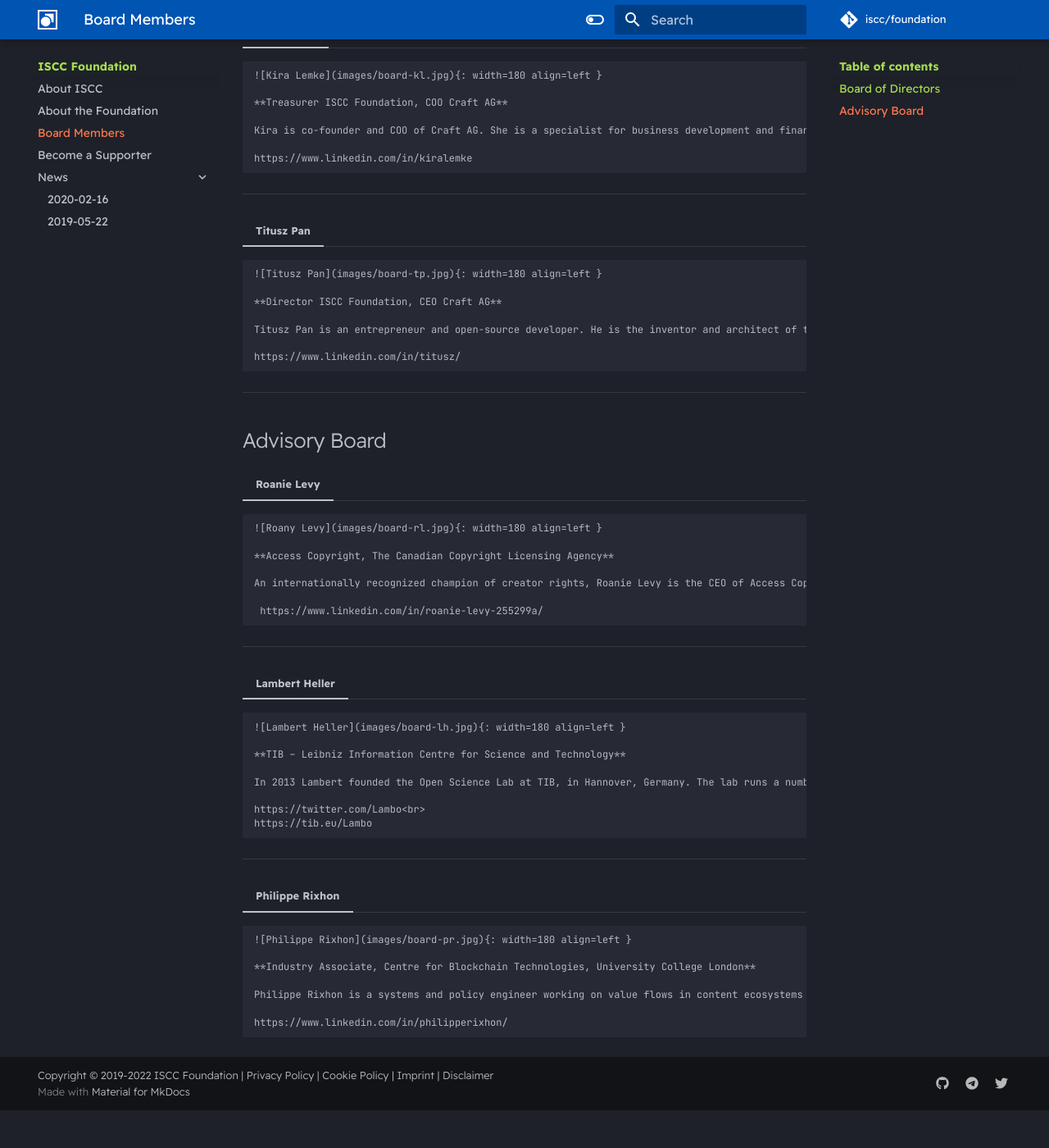
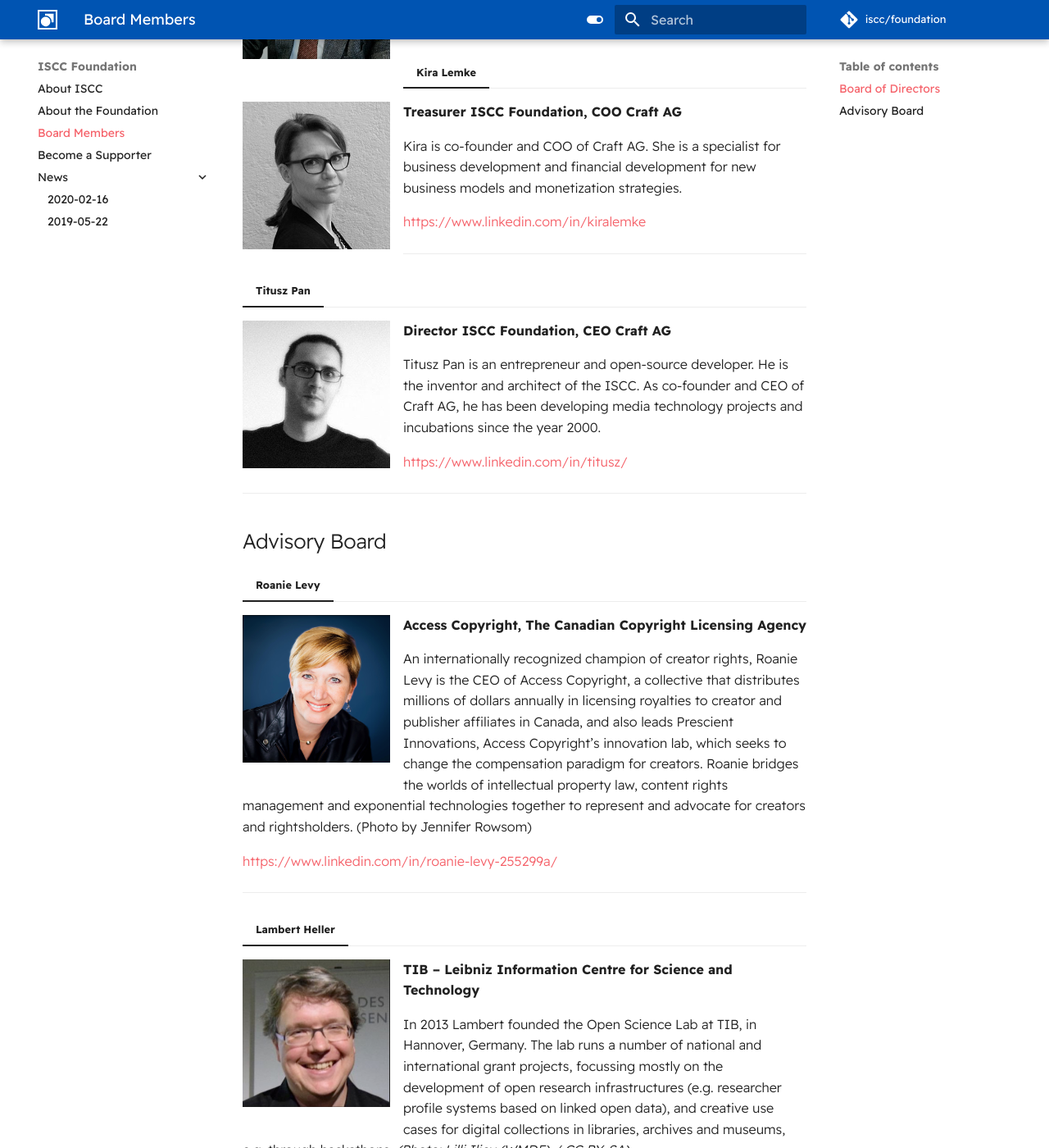
Before and after one commit to iscc/foundation, an MkDocs documentation site: the page built from docs/board.md, in a window 1280 px wide and 1400 px high, scrolled down 455 px. Shown: the whole window at 82% size. Built offline with MkDocs 1.6.1 and Material for MkDocs 9.7.7, drawn with Linux system fonts in a browser that asks for light colours; comment, search, counter and statistics services are not loaded; before the commit the page ends 1809 px from its top, so only the background shows below that; some of the changed text lies outside the part shown.

Commit message:
Fix update regressions.

````diff
--- a/docs/board.md
+++ b/docs/board.md
@@ -4,43 +4,41 @@
 
 === "Sebastian Posth"
 
-```
-![Sebastian Posth](images/board-sp.jpg){: width=180 align=left }
+![Sebastian Posth](images/board-sp.jpg){ width=180 align=left }
 
 **CEO of Posth Werk BV, Chairman of the Board of the ISCC Foundation**
 
-Sebastian is an entrepreneur and consultant in the media industries with a focus on digital innovation and decentralized ledger technology. *(Photo: [Private](https://posth.me/about-me/))*
+Sebastian is an entrepreneur and consultant in the media industries with a focus on digital
+innovation and decentralized ledger technology. *(Photo: [Private](https://posth.me/about-me/))*
 
 https://www.linkedin.com/in/posth/
-```
 
 <hr>
 
 === "Kira Lemke"
 
-```
 ![Kira Lemke](images/board-kl.jpg){: width=180 align=left }
 
 **Treasurer ISCC Foundation, COO Craft AG**
 
-Kira is co-founder and COO of Craft AG. She is a specialist for business development and financial development for new business models and monetization strategies.
+Kira is co-founder and COO of Craft AG. She is a specialist for business development and financial
+development for new business models and monetization strategies.
 
 https://www.linkedin.com/in/kiralemke
-```
 
 <hr>
 
 === "Titusz Pan"
 
-```
 ![Titusz Pan](images/board-tp.jpg){: width=180 align=left }
 
 **Director ISCC Foundation, CEO Craft AG**
 
-Titusz Pan is an entrepreneur and open-source developer. He is the inventor and architect of the ISCC. As co-founder and CEO of Craft AG, he has been developing media technology projects and incubations since the year 2000.
+Titusz Pan is an entrepreneur and open-source developer. He is the inventor and architect of the
+ISCC. As co-founder and CEO of Craft AG, he has been developing media technology projects and
+incubations since the year 2000.
 
 https://www.linkedin.com/in/titusz/
-```
 
 <hr>
 
@@ -48,41 +46,45 @@
 
 === "Roanie Levy"
 
-```
 ![Roany Levy](images/board-rl.jpg){: width=180 align=left }
 
 **Access Copyright, The Canadian Copyright Licensing Agency**
 
-An internationally recognized champion of creator rights, Roanie Levy is the CEO of Access Copyright, a collective that distributes millions of dollars annually in licensing royalties to creator and publisher affiliates in Canada, and also leads Prescient Innovations, Access Copyright’s innovation lab, which seeks to change the compensation paradigm for creators. Roanie bridges the worlds of intellectual property law, content rights management and exponential technologies together to represent and advocate for creators and rightsholders. (Photo by Jennifer Rowsom)
+An internationally recognized champion of creator rights, Roanie Levy is the CEO of Access
+Copyright, a collective that distributes millions of dollars annually in licensing royalties to
+creator and publisher affiliates in Canada, and also leads Prescient Innovations, Access Copyright’s
+innovation lab, which seeks to change the compensation paradigm for creators. Roanie bridges the
+worlds of intellectual property law, content rights management and exponential technologies together
+to represent and advocate for creators and rightsholders. (Photo by Jennifer Rowsom)
 
- https://www.linkedin.com/in/roanie-levy-255299a/
-```
+https://www.linkedin.com/in/roanie-levy-255299a/
 
 <hr>
 
 === "Lambert Heller"
 
-```
 ![Lambert Heller](images/board-lh.jpg){: width=180 align=left }
 
 **TIB – Leibniz Information Centre for Science and Technology**
 
-In 2013 Lambert founded the Open Science Lab at TIB, in Hannover, Germany. The lab runs a number of national and international grant projects, focussing mostly on the development of open research infrastructures (e.g. researcher profile systems based on linked open data), and creative use cases for digital collections in libraries, archives and museums, e.g. through hackathons. *(Photo: Lilli Iliev (WMDE) / CC BY-SA)*
+In 2013 Lambert founded the Open Science Lab at TIB, in Hannover, Germany. The lab runs a number of
+national and international grant projects, focussing mostly on the development of open research
+infrastructures (e.g. researcher profile systems based on linked open data), and creative use cases
+for digital collections in libraries, archives and museums, e.g. through hackathons. *(Photo: Lilli
+Iliev (WMDE) / CC BY-SA)*
 
-https://twitter.com/Lambo<br>
-https://tib.eu/Lambo
-```
+https://twitter.com/Lambo<br> https://tib.eu/Lambo
 
 <hr>
 
 === "Philippe Rixhon"
 
-```
 ![Philippe Rixhon](images/board-pr.jpg){: width=180 align=left }
 
 **Industry Associate, Centre for Blockchain Technologies, University College London**
 
-Philippe Rixhon is a systems and policy engineer working on value flows in content ecosystems and the holistic implementation of copyright law. He is currently blueprinting Electronic Markets for Media Assets and their underlying rights register. *(Photo: Private)*
+Philippe Rixhon is a systems and policy engineer working on value flows in content ecosystems and
+the holistic implementation of copyright law. He is currently blueprinting Electronic Markets for
+Media Assets and their underlying rights register. *(Photo: Private)*
 
 https://www.linkedin.com/in/philipperixhon/
-```
--- a/docs/news/2019-05-23.md
+++ b/docs/news/2019-05-23.md
@@ -37,7 +37,7 @@
 
 **Contact information:**
 
-Sebastian Posth\
-info \[at\] iscc.foundation\
-https://iscc.foundation\
+Sebastian Posth<br>
+info \[at\] iscc.foundation<br>
+https://iscc.foundation<br>
 https://iscc.codes
--- a/mkdocs.yml
+++ b/mkdocs.yml
@@ -1,6 +1,6 @@
 # Project information
 site_name: 'ISCC Foundation'
-site_description: 'An open, decentralized content identifier'
+site_description: 'Open and decentralized content identification.'
 site_author: 'Sebastian Posth, Titusz Pan'
 site_url: 'https://iscc.foundation'
 
@@ -27,18 +27,19 @@
     text: Readex Pro
     code: JetBrains Mono
   palette:
+    - scheme: default
+      primary: deep orange
+      accent: amber
+      toggle:
+        icon: material/toggle-switch
+        name: Switch to dark mode
     - scheme: slate
       primary: deep orange
       accent: amber
       toggle:
         icon: material/toggle-switch-off-outline
         name: Switch to light mode
-    - scheme: default
-      primary: deep orange
-      accent: amber
-      toggle:
-        icon: material/toggle-switch
-        name: Switch to dark mode
+
   features:
     - navigation.indexes
     - navigation.tracking
````
Also changed, not shown: docs/index.md (+6 -3 lines).
